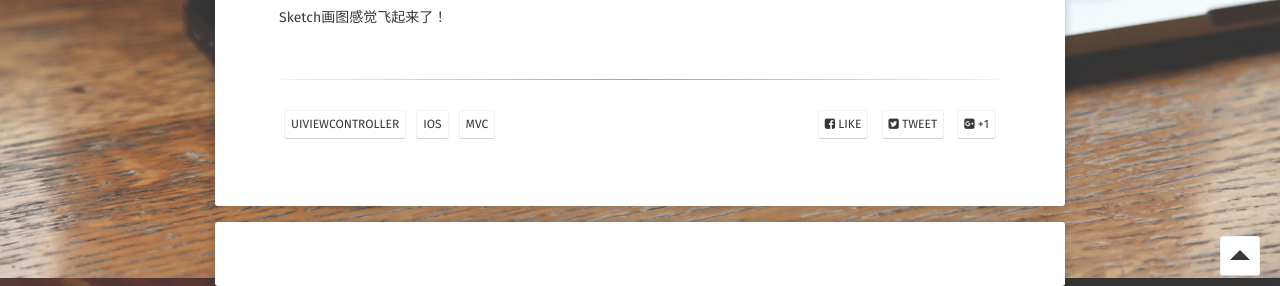
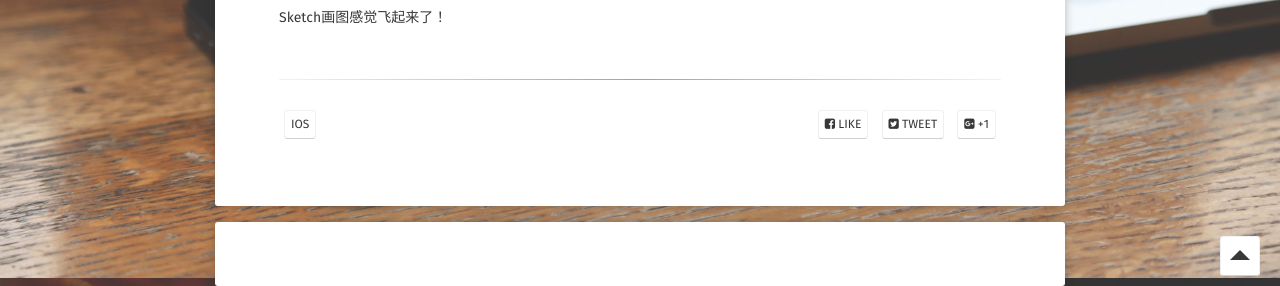
Before and after one commit to longjianjiang/longjianjiang.github.io, a Jekyll site: the page built from _posts/2016-7-9-know-UIViewController.md, in a window 1280 px wide and 900 px high, scrolled down 2708 px. Shown: the part 614-900 px from the top of the window. Built offline with Jekyll 4.4.1, drawn with Linux system fonts in a browser that asks for light colours; some web fonts are replaced; comment, search, counter and statistics services are not loaded.

Commit message:
Update 2016-7-9-know-UIViewController.md

```diff
--- a/_posts/2016-7-9-know-UIViewController.md
+++ b/_posts/2016-7-9-know-UIViewController.md
@@ -4,9 +4,8 @@ title:  "认识UIViewController"
 date:   2016-07-9
 excerpt: "UIViewController在开发中每天都要打交道的，通常我们用它来管理页面的View，现在就系统的研究下我们常说的MVC中的C。"
 tag:
-- UIviewController
 - iOS
-- MVC
+
 comments: true
 ---
 
```
